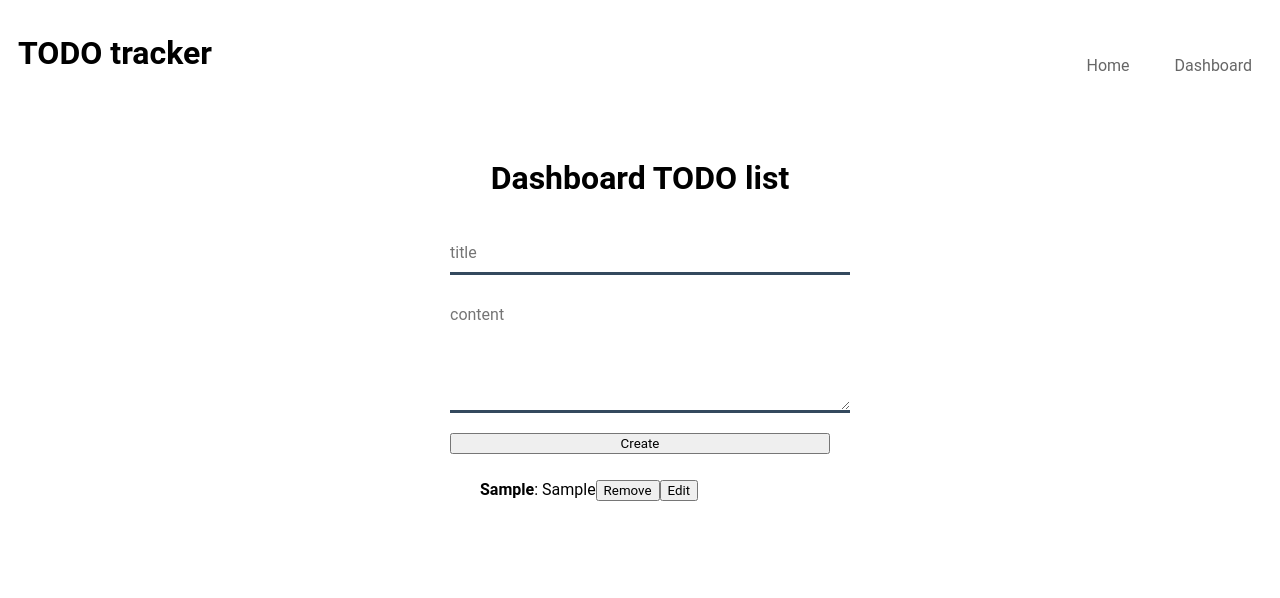
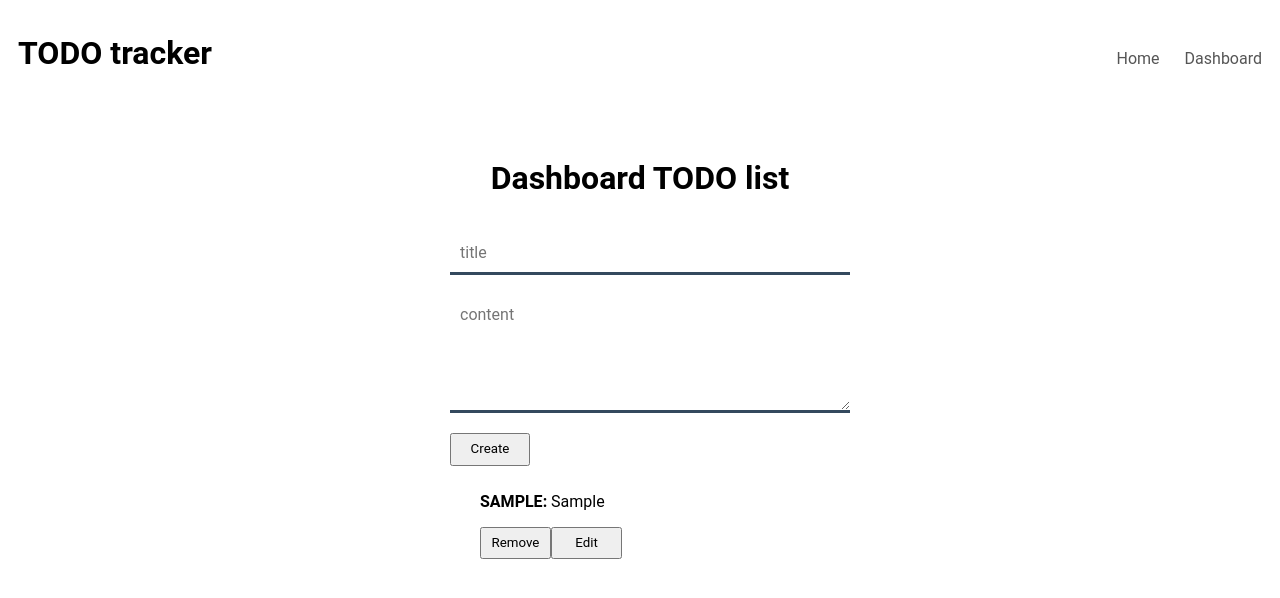
Before and after one commit to codefellows-seattle-javascript-401d19/28-todo-app, a React app in the folder lab-pedja/: page /dashboard in a window 1280 px wide. Both pictures are taken after typing "Sample", "Sample" into the empty fields and a click on the button "Create". Built offline with nearby package versions, Linux system fonts and the light colour scheme.

Commit message:
adding more styling

```diff
--- a/lab-pedja/src/components/app/index.js
+++ b/lab-pedja/src/components/app/index.js
@@ -14,8 +14,8 @@ class App extends React.Component {
               <h1>TODO tracker</h1>
               <nav className='vertical-nav'>
                 <ul>
-                  <li><a><Link to='/'>Home</Link></a></li>
-                  <li><a><Link to='/dashboard'>Dashboard</Link></a></li>
+                  <li><Link to='/'>Home</Link></li>
+                  <li><Link to='/dashboard'>Dashboard</Link></li>
                 </ul>
               </nav>
             </header>
--- a/lab-pedja/src/components/note-item/index.js
+++ b/lab-pedja/src/components/note-item/index.js
@@ -16,7 +16,7 @@ class NoteItem extends React.Component {
 
     return (
       <div className="note-item" onDoubleClick={showModal}>
-        <strong>{note.title}</strong>: {note.content}
+        <p><strong>{note.title}:</strong> {note.content}</p>
         <button onClick={handleRemoveNote.bind(null, note)}>Remove</button>
         <button onClick={showModal}>Edit</button>
         <Modal handleClose={hideModal} show={note.editing}>
--- a/lab-pedja/src/style/main.scss
+++ b/lab-pedja/src/style/main.scss
@@ -38,7 +38,7 @@ header li a {
 	text-decoration: none;
 	display: block;
 	font-size: .8em;
-	color: #666;
+	color: #555;
 	padding: 7px 10px;
 	transition: all .1s;
   font-family: 'Roboto', sans-serif;
@@ -54,19 +54,31 @@ header li > a:hover {
 .note-form {
   display: flex;
   flex-direction: column;
+
+  > * {
+    margin: 10px;
+  }
+
   input {
     border:none;
+    padding-left: 10px;
     border-bottom:3px solid #34495e;
-    padding:10px 0;
+    padding:10px;
     width:400px;
     display:block;
     font-size:16px;
+    transition: border linear 0.2s, box-shadow linear 0.2s;
   }
+
+  input:hover {
+    border:3px solid #34495e;
+  }
+
   .list-content {
     width: 400px;
     border: none;
     border-bottom:3px solid #34495e;
-    padding: 10px 0;
+    padding: 10px;
     font-size: 16px;
     color: #555;
     white-space: nowrap;
@@ -76,12 +88,46 @@ header li > a:hover {
   .list-content:hover {
     border:3px solid #34495e;
   }
-}
 
-.note-form > * {
-  margin: 10px;
+  button{
+    line-height: 2em;
+    width: 20%;
+  }
+
+  button:hover {
+    background-color: rgb(199, 195, 195);
+    color: black;
+  }
+
+  button:active {
+    background-color: black;
+    color: #ededed;
+  }
 }
 
 .landing {
   padding: 100px;
 }
+
+.note-item {
+  margin-right: 5px;
+
+  p > strong {
+    text-transform: uppercase;
+  }
+
+  button {
+    line-height: 2em;
+    width: 20%;
+  }
+
+  button:hover {
+    background-color: rgb(199, 195, 195);
+    color: black;
+  }
+
+  button:active {
+    background-color: black;
+    color: #ededed;
+  }
+}
```
